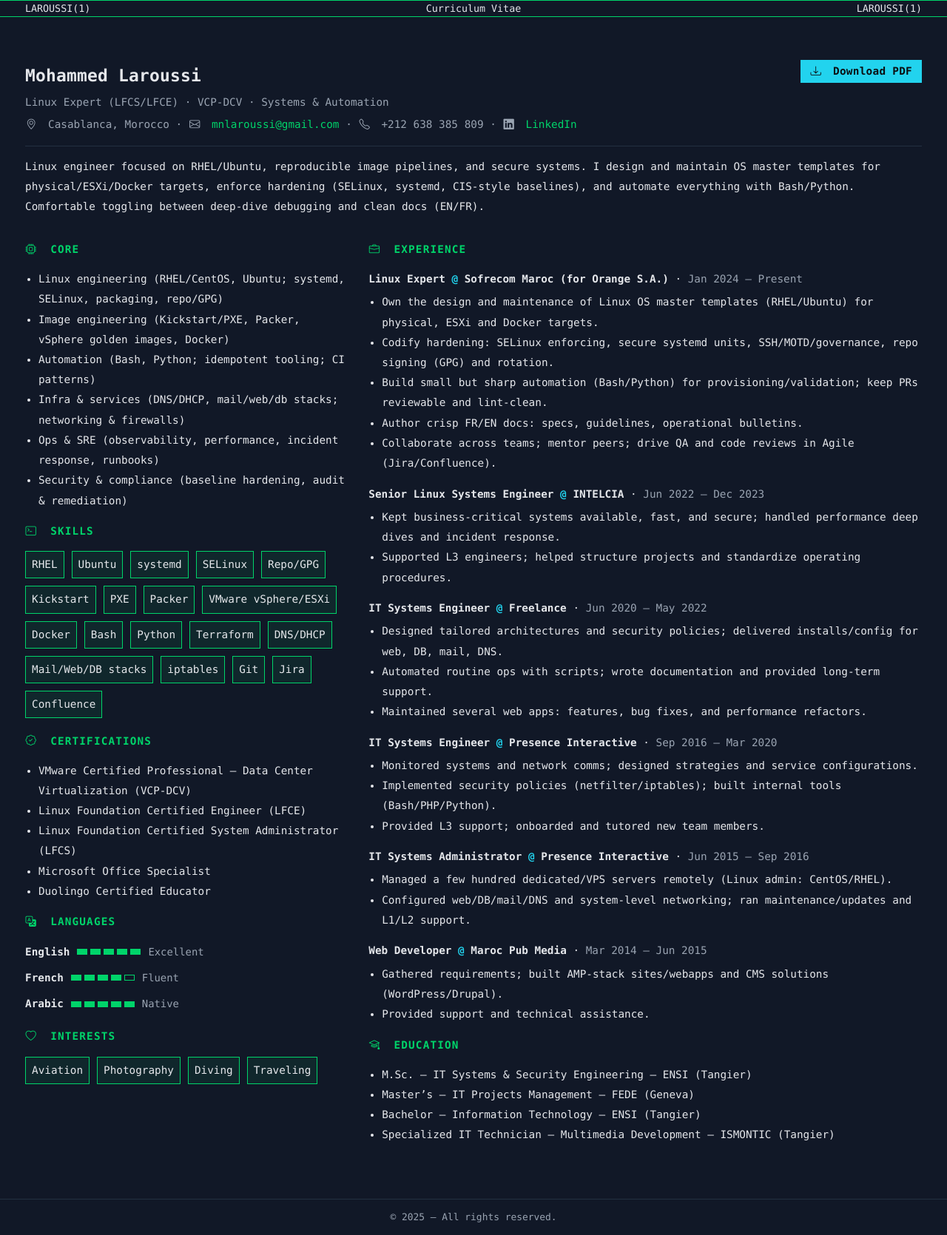
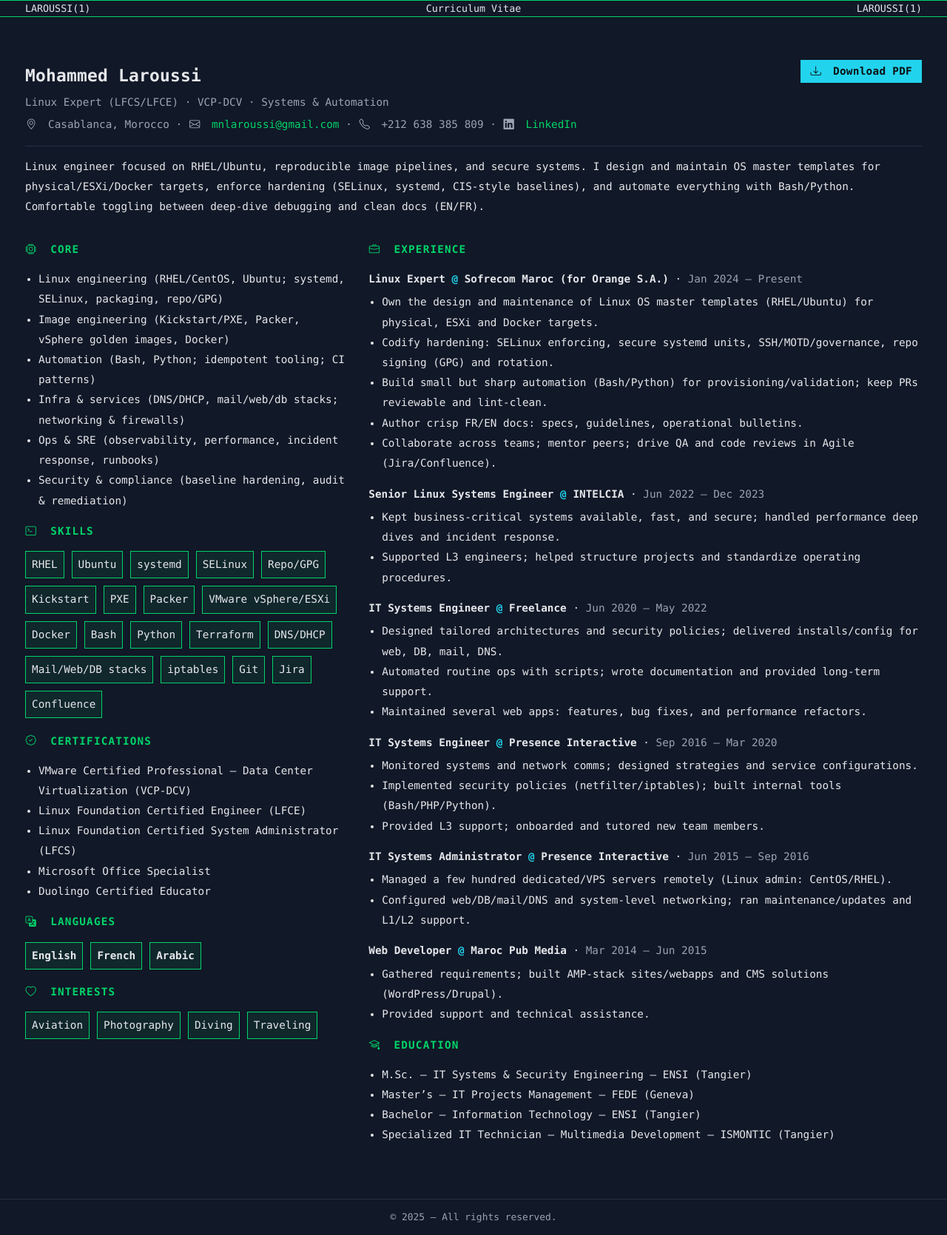
Before and after one commit to mlaroussi/resume, a Jekyll site: the page built from index.md, in a window 1280 px wide. Shown: the whole page at 74% size. Built offline with Jekyll 4.4.1, drawn with Linux system fonts in a browser that asks for light colours.

Commit message:
Style language tags with hover meter

```diff
--- a/assets/css/site.css
+++ b/assets/css/site.css
@@ -77,8 +77,11 @@ ul.tags{display:flex;flex-wrap:wrap;gap:10px;list-style:none;padding:0;margin:.6
 ul.tags li{padding:4px 8px;border:1px solid var(--accent);border-radius:0;background:rgba(0,212,106,0.08)}
 
 /* Languages meter (overall bar per language) */
-ul.langs{list-style:none;padding:0;margin:.6rem 0 1.2rem;display:grid;gap:8px}
-ul.langs li{display:flex;align-items:center;gap:10px;flex-wrap:wrap}
+ul.langs{display:flex;flex-wrap:wrap;gap:10px;list-style:none;padding:0;margin:.6rem 0 1.2rem}
+ul.langs li{display:flex;align-items:center;gap:8px;flex-wrap:wrap;padding:4px 8px;border:1px solid var(--accent);border-radius:0;background:rgba(0,212,106,0.08)}
+ul.langs .meter,ul.langs .lvl{display:none}
+ul.langs li:hover .meter{display:grid}
+ul.langs li:hover .lvl{display:inline}
 ul.langs .name{font-weight:600}
 .meter{display:grid;grid-auto-flow:column;gap:4px}
 .meter .cell{width:14px;height:8px;border:1px solid var(--accent);background:transparent}
@@ -166,6 +169,7 @@ h2 .bi{width:1.15em;margin-right:8px;text-align:center;vertical-align:.0em;color
   /* Muted text slightly darker, not black */
   .meta, .small, .dates { color:#555 !important }
   ul.tags li{background:transparent !important;border-color:#666 !important;color:#000}
+  ul.langs .meter{display:grid !important}
 
   .container{padding:0}
   .two-col{grid-template-columns:38% 62%;gap:5mm}
```
